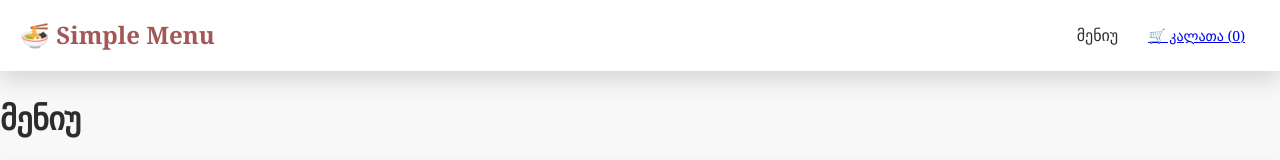
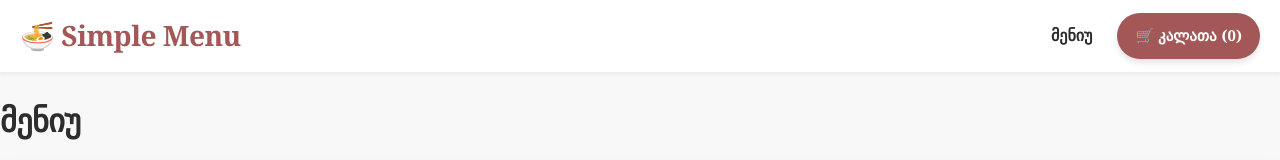
Before and after one commit to analabadze/final, a React (Vite) app in the folder restorani/: page / in a window 1280 px wide. Shown: the top 160 px of the page. Built offline with nearby package versions, Linux system fonts and the light colour scheme; no server answers.

Commit message:
sheicvala header

```diff
--- a/restorani/src/components/common/Header.jsx
+++ b/restorani/src/components/common/Header.jsx
@@ -8,15 +8,21 @@ const Header = () => {
   return (
     <header style={headerStyle}>
       <div className="container" style={navContainerStyle}>
+        {/* Logo */}
         <Link to="/" style={logoStyle}>
           🍜 Simple Menu
         </Link>
+
+        {/* Navigation */}
         <nav style={navStyle}>
+          {/* Menu Link */}
           <Link to="/" style={navLinkStyle}>
             მენიუ
           </Link>
-          <Link to="/cart" className="button-primary" style={cartButtonStyle}>
-            🛒 კალათა ({totalItems})
+
+          {/* Cart Button/Link */}
+          <Link to="/cart" style={cartButtonStyle}>
+            🛒 კალათა <span style={itemCountStyle}>({totalItems})</span>
           </Link>
         </nav>
       </div>
@@ -24,41 +30,74 @@ const Header = () => {
   );
 };
 
-// სტილები
+// --- სტილები (Styles) ---
 const headerStyle = {
-  backgroundColor: 'var(--header-bg)',
-  boxShadow: 'var(--shadow)',
-  padding: '15px 0',
+  // Slightly darker background for better contrast, less vertical padding
+  backgroundColor: 'var(--header-bg, #f7f7f7)', // Default to light gray
+  boxShadow: '0 2px 4px rgba(0, 0, 0, 0.05)',
+  padding: '12px 0',
+  borderBottom: '1px solid var(--border-color, #eee)',
 };
 
 const navContainerStyle = {
-    display: 'flex',
-    justifyContent: 'space-between',
-    alignItems: 'center',
+  display: 'flex',
+  justifyContent: 'space-between',
+  alignItems: 'center',
 };
 
 const logoStyle = {
-  fontSize: '24px',
-  fontWeight: 'bold',
-  color: 'var(--primary-color)',
+  fontSize: '28px', // Larger font size
+  fontWeight: '900', // Bolder weight
+  color: 'var(--primary-color, #2c3e50)', // Stronger color
   textDecoration: 'none',
+  letterSpacing: '-0.5px', // Tighter spacing
 };
 
 const navStyle = {
   display: 'flex',
   alignItems: 'center',
+  gap: '25px', // Use gap for spacing instead of margins
 };
 
+// Base style for navigation links
+const navLinkBaseStyle = {
+  textDecoration: 'none',
+  color: 'var(--secondary-color, #333)',
+  transition: 'color 0.2s ease, transform 0.2s ease',
+  fontSize: '16px',
+};
+
+// Hover/Focus effects for interactivity (requires a separate CSS file or utility for proper :hover)
+// For simplicity in inline styles, we'll keep the base style here.
+// NOTE: For a real app, you should use a CSS file or styled components to handle :hover states.
 const navLinkStyle = {
-  textDecoration: 'none',
-  color: 'var(--secondary-color)',
-  margin: '0 15px',
-  transition: 'color 0.3s ease',
+    ...navLinkBaseStyle,
+    fontWeight: '600',
+    // In a real scenario, you'd add this to a CSS class:
+    // '&:hover': { color: 'var(--primary-color)' }
 };
 
 const cartButtonStyle = {
-    padding: '8px 15px',
-    fontSize: '14px',
+  // Making the button stand out more
+  backgroundColor: 'var(--primary-color, #ff6b6b)', // Primary color background
+  color: '#fff', // White text for contrast
+  padding: '10px 18px',
+  fontSize: '15px',
+  fontWeight: 'bold',
+  borderRadius: '25px', // Rounded pill shape
+  textDecoration: 'none',
+  display: 'inline-flex',
+  alignItems: 'center',
+  boxShadow: '0 4px 6px rgba(0, 0, 0, 0.1)',
+  transition: 'all 0.3s ease',
+  // In a real scenario, you'd add this to a CSS class:
+  // '&:hover': { transform: 'translateY(-2px)', boxShadow: '0 6px 8px rgba(0, 0, 0, 0.15)' }
+};
+
+const itemCountStyle = {
+    marginLeft: '5px',
+    fontWeight: '700',
+    // Optional: add a badge style if desired, but parentheses work well here
 };
 
 export default Header;
```
